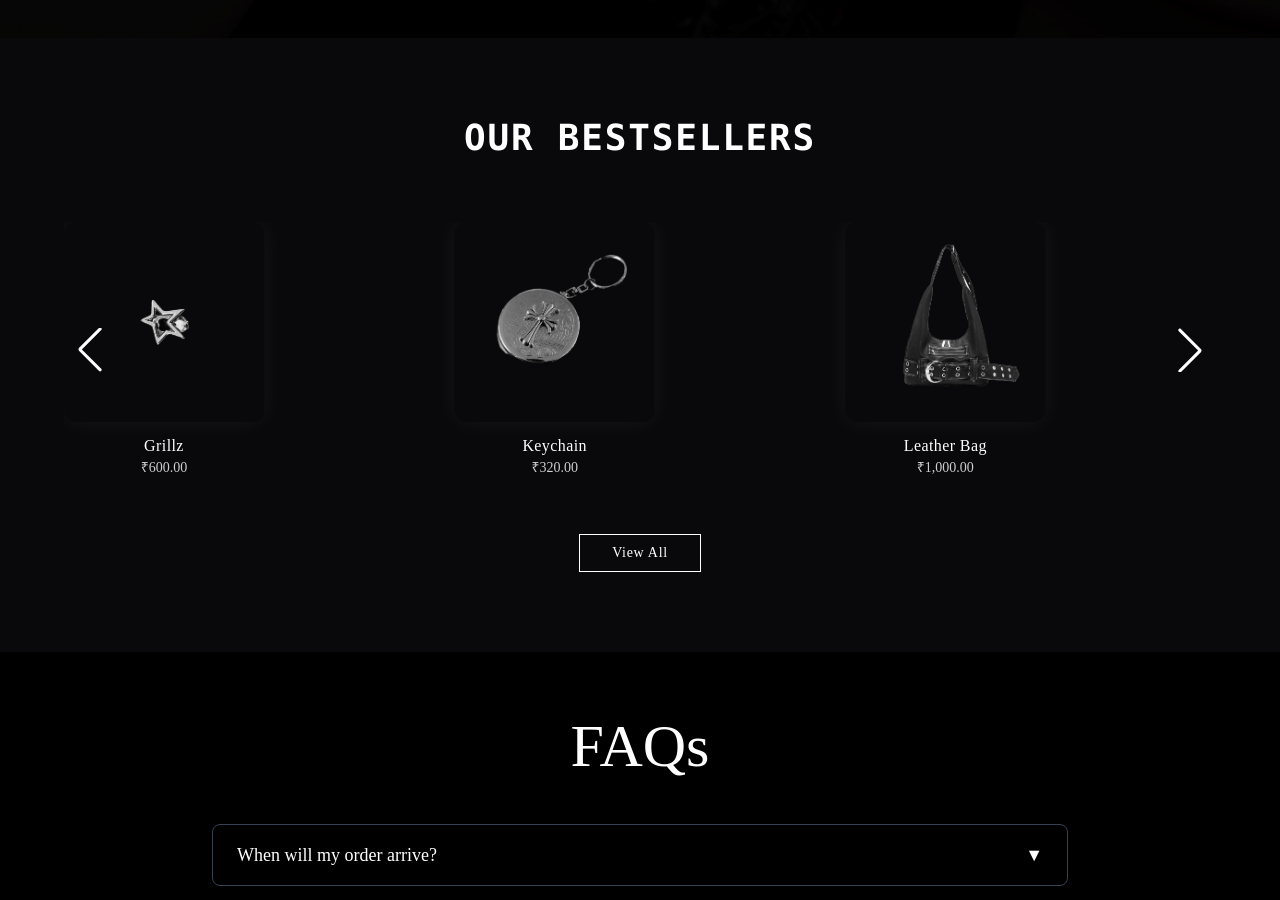
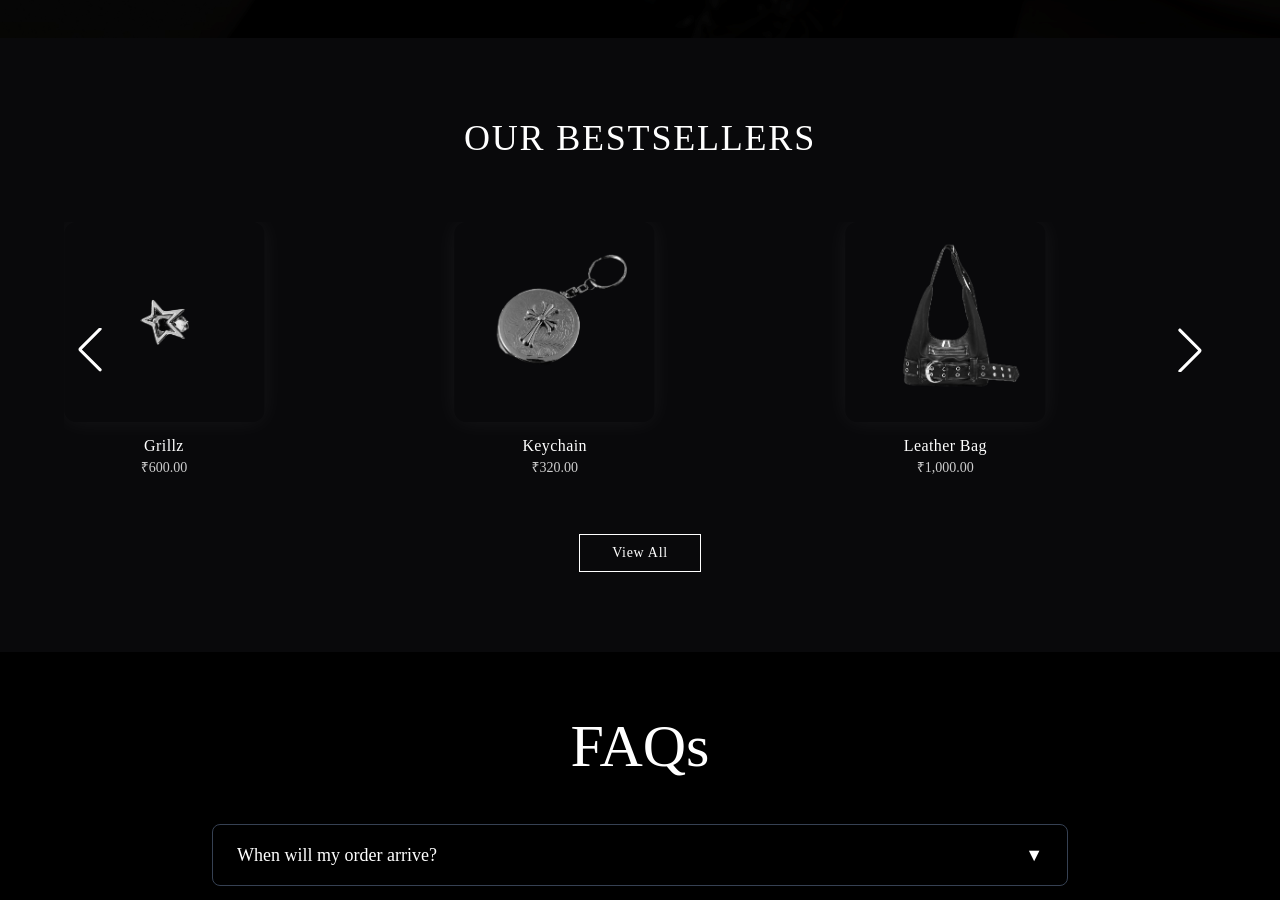
Before and after one commit to DroobingNoob/cra1x, a React (Vite) app: page / in a window 1280 px wide. Shown: the part 810-1710 px from the top of the page. Built offline with nearby package versions, Linux system fonts and the light colour scheme; a web font is replaced by a local one.

Commit message:
font change

```diff
--- a/src/components/Bestsellers/BestSellers.scss
+++ b/src/components/Bestsellers/BestSellers.scss
@@ -1,4 +1,4 @@
 .goth-font {
-  // font-family: "UnifrakturMaguntia", cursive;
+  font-family: 'Comic Sans MS', 'Comic Sans', cursive;
   letter-spacing: 0.08em;
 }
--- a/src/components/Bestsellers/Bestsellers.jsx
+++ b/src/components/Bestsellers/Bestsellers.jsx
@@ -27,7 +27,7 @@ const Bestsellers = () => {
   return (
     <section className="relative bg-zinc-950 text-white py-20 px-4 sm:px-6 overflow-hidden">
       <div className="max-w-6xl mx-auto text-center goth-font">
-        <h2 className="text-2xl sm:text-3xl md:text-4xl font-semibold tracking-wider mb-12 sm:mb-16 font-mono">
+        <h2 className="goth-font text-2xl sm:text-3xl md:text-4xl font-semibold tracking-wider mb-12 sm:mb-16 font-mono">
           OUR BESTSELLERS
         </h2>
 
```
